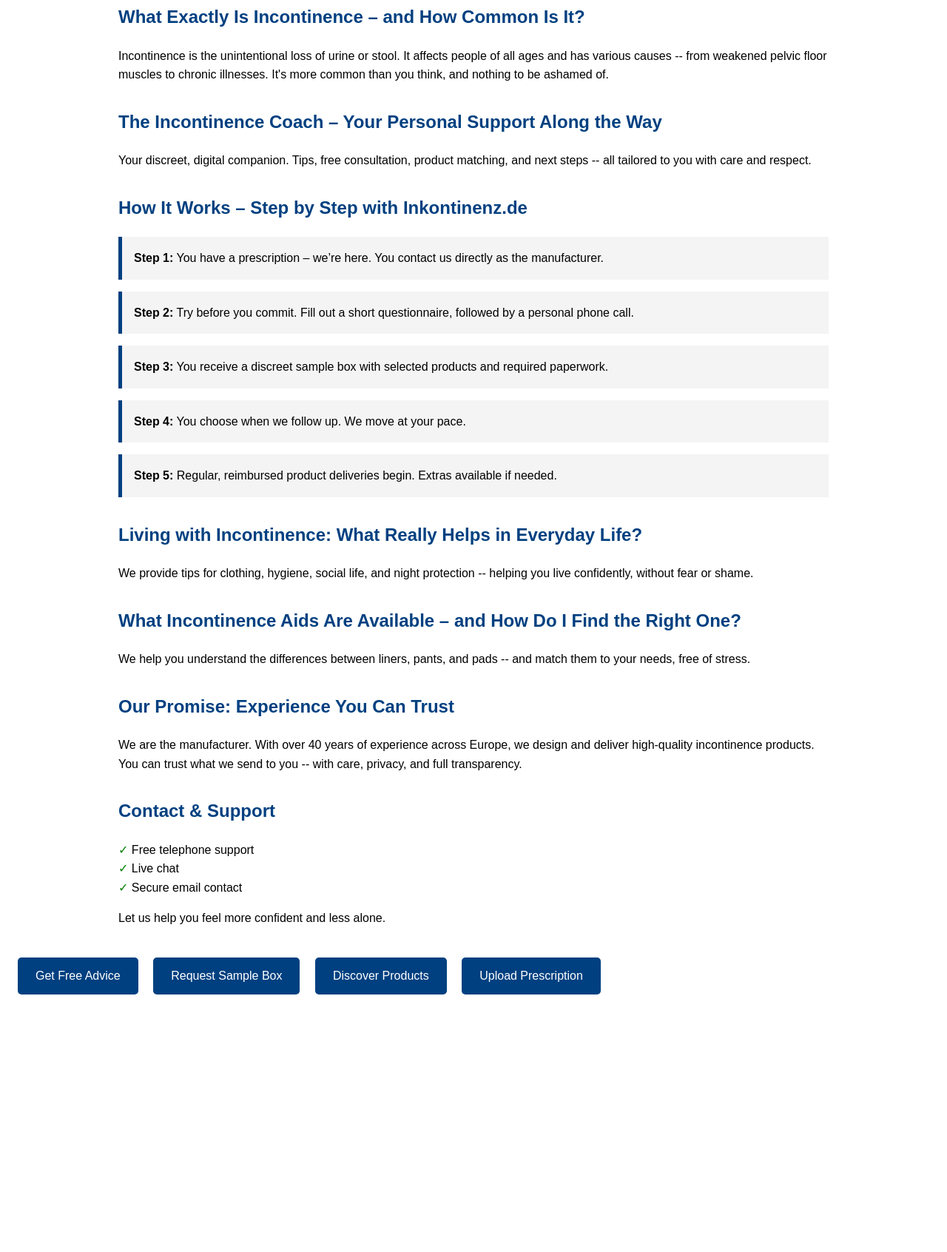
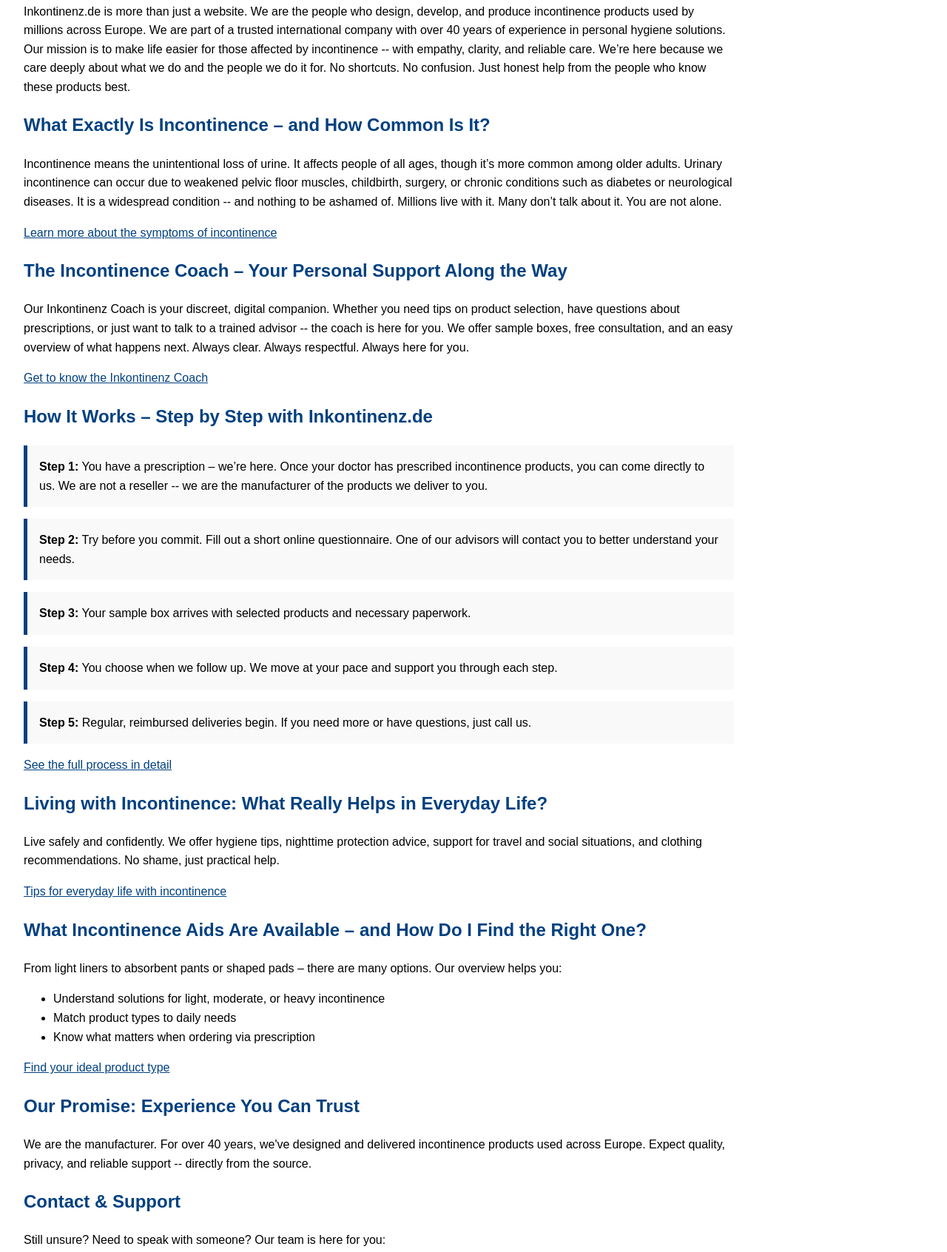
Before and after one commit to HitchhikerTTG/Inko, a plain HTML site: page index.html in a window 1280 px wide. Shown: the part 257-1949 px from the top of the page at 74% size. Before the commit the page ends 1609 px from the top, so only its background shows below. Drawn offline with Linux system fonts and the light colour scheme.

Commit message:
A little update
Take 2

```diff
--- a/index.html
+++ b/index.html
@@ -6,84 +6,68 @@
   <meta name="description" content="Understanding incontinence: practical support, trusted advice, and the right products for every need. Your first step made easier with Inkontinenz.de">
   <title>Inkontinenz Hilfe & Information für den ersten Schritt | Inkontinenz.de</title>
   <style>
-    body { font-family: Arial, sans-serif; line-height: 1.6; padding: 0 1rem; }
-    header, section { max-width: 960px; margin: 2rem auto; }
+    body { font-family: Arial, sans-serif; line-height: 1.6; margin: 2rem; max-width: 960px; }
     h1, h2 { color: #004080; }
-    .step { background: #f4f4f4; padding: 1rem; margin: 1rem 0; border-left: 5px solid #004080; }
-    .cta-buttons a { display: inline-block; margin: 0.5rem 1rem 0 0; padding: 0.75rem 1.5rem; background: #004080; color: #fff; text-decoration: none; border-radius: 5px; }
-    .support ul { list-style-type: none; padding: 0; }
-    .support li::before { content: "\2713\0020"; color: green; }
+    a { color: #004080; text-decoration: underline; }
+    .step { margin: 1rem 0; padding: 1rem; background: #f9f9f9; border-left: 5px solid #004080; }
   </style>
 </head>
 <body>
-  <header>
+
 <h1>Inkontinenz: Information & Help for the First Step</h1>
-    <p>When someone close to you is suddenly dealing with incontinence, the first step often feels like the hardest. At Inkontinenz.de, we offer not just products, but real support -- honest answers, human contact, and simple solutions.</p>
-    <div class="cta-buttons">
-      <a href="#advice">Get Free Advice</a>
-      <a href="#products">Discover Products</a>
-    </div>
-  </header>
+<p>When you or someone close to you is suddenly dealing with incontinence, the first step often feels like the hardest. You may feel uncertain, overwhelmed, or alone. At Inkontinenz.de, we understand these feelings. That’s why we offer not just products, but real support. Honest answers, human contact, and simple solutions -- to help you take the first step, and every one after.</p>
 
-  <section>
+<h2>Who We Are – and Why You Can Trust Us</h2>
+<p>Inkontinenz.de is more than just a website. We are the people who design, develop, and produce incontinence products used by millions across Europe. We are part of a trusted international company with over 40 years of experience in personal hygiene solutions. Our mission is to make life easier for those affected by incontinence -- with empathy, clarity, and reliable care. We’re here because we care deeply about what we do and the people we do it for. No shortcuts. No confusion. Just honest help from the people who know these products best.</p>
+
 <h2>What Exactly Is Incontinence – and How Common Is It?</h2>
-    <p>Incontinence is the unintentional loss of urine or stool. It affects people of all ages and has various causes -- from weakened pelvic floor muscles to chronic illnesses. It's more common than you think, and nothing to be ashamed of.</p>
-  </section>
+<p>Incontinence means the unintentional loss of urine. It affects people of all ages, though it’s more common among older adults. Urinary incontinence can occur due to weakened pelvic floor muscles, childbirth, surgery, or chronic conditions such as diabetes or neurological diseases. It is a widespread condition -- and nothing to be ashamed of. Millions live with it. Many don’t talk about it. You are not alone.</p>
+<p><a href="#">Learn more about the symptoms of incontinence</a></p>
 
-  <section>
 <h2>The Incontinence Coach – Your Personal Support Along the Way</h2>
-    <p>Your discreet, digital companion. Tips, free consultation, product matching, and next steps -- all tailored to you with care and respect.</p>
-  </section>
+<p>Our Inkontinenz Coach is your discreet, digital companion. Whether you need tips on product selection, have questions about prescriptions, or just want to talk to a trained advisor -- the coach is here for you. We offer sample boxes, free consultation, and an easy overview of what happens next. Always clear. Always respectful. Always here for you.</p>
+<p><a href="#">Get to know the Inkontinenz Coach</a></p>
 
-  <section>
 <h2>How It Works – Step by Step with Inkontinenz.de</h2>
-    <div class="step">
-      <strong>Step 1:</strong> You have a prescription – we’re here. You contact us directly as the manufacturer.
-    </div>
-    <div class="step">
-      <strong>Step 2:</strong> Try before you commit. Fill out a short questionnaire, followed by a personal phone call.
-    </div>
-    <div class="step">
-      <strong>Step 3:</strong> You receive a discreet sample box with selected products and required paperwork.
-    </div>
-    <div class="step">
-      <strong>Step 4:</strong> You choose when we follow up. We move at your pace.
-    </div>
-    <div class="step">
-      <strong>Step 5:</strong> Regular, reimbursed product deliveries begin. Extras available if needed.
-    </div>
-  </section>
+<div class="step"><strong>Step 1:</strong> You have a prescription – we’re here. Once your doctor has prescribed incontinence products, you can come directly to us. We are not a reseller -- we are the manufacturer of the products we deliver to you.</div>
+<div class="step"><strong>Step 2:</strong> Try before you commit. Fill out a short online questionnaire. One of our advisors will contact you to better understand your needs.</div>
+<div class="step"><strong>Step 3:</strong> Your sample box arrives with selected products and necessary paperwork.</div>
+<div class="step"><strong>Step 4:</strong> You choose when we follow up. We move at your pace and support you through each step.</div>
+<div class="step"><strong>Step 5:</strong> Regular, reimbursed deliveries begin. If you need more or have questions, just call us.</div>
+<p><a href="#">See the full process in detail</a></p>
 
-  <section>
 <h2>Living with Incontinence: What Really Helps in Everyday Life?</h2>
-    <p>We provide tips for clothing, hygiene, social life, and night protection -- helping you live confidently, without fear or shame.</p>
-  </section>
+<p>Live safely and confidently. We offer hygiene tips, nighttime protection advice, support for travel and social situations, and clothing recommendations. No shame, just practical help.</p>
+<p><a href="#">Tips for everyday life with incontinence</a></p>
 
-  <section>
 <h2>What Incontinence Aids Are Available – and How Do I Find the Right One?</h2>
-    <p>We help you understand the differences between liners, pants, and pads -- and match them to your needs, free of stress.</p>
-  </section>
+<p>From light liners to absorbent pants or shaped pads – there are many options. Our overview helps you:</p>
+<ul>
+  <li>Understand solutions for light, moderate, or heavy incontinence</li>
+  <li>Match product types to daily needs</li>
+  <li>Know what matters when ordering via prescription</li>
+</ul>
+<p><a href="#">Find your ideal product type</a></p>
 
-  <section>
 <h2>Our Promise: Experience You Can Trust</h2>
-    <p>We are the manufacturer. With over 40 years of experience across Europe, we design and deliver high-quality incontinence products. You can trust what we send to you -- with care, privacy, and full transparency.</p>
-  </section>
+<p>We are the manufacturer. For over 40 years, we've designed and delivered incontinence products used across Europe. Expect quality, privacy, and reliable support -- directly from the source.</p>
 
-  <section class="support">
 <h2>Contact & Support</h2>
+<p>Still unsure? Need to speak with someone? Our team is here for you:</p>
 <ul>
   <li>Free telephone support</li>
   <li>Live chat</li>
   <li>Secure email contact</li>
 </ul>
 <p>Let us help you feel more confident and less alone.</p>
-  </section>
 
-  <footer class="cta-buttons">
-    <a href="#advice">Get Free Advice</a>
-    <a href="#sample">Request Sample Box</a>
-    <a href="#products">Discover Products</a>
-    <a href="#upload">Upload Prescription</a>
-  </footer>
+<h3>CTA Buttons:</h3>
+<ul>
+  <li><a href="#">Get Free Advice</a></li>
+  <li><a href="#">Request Sample Box</a></li>
+  <li><a href="#">Discover Products</a></li>
+  <li><a href="#">Upload Prescription</a></li>
+</ul>
+
 </body>
 </html>
```
Lines whose indentation alone changed are shown as unchanged.
